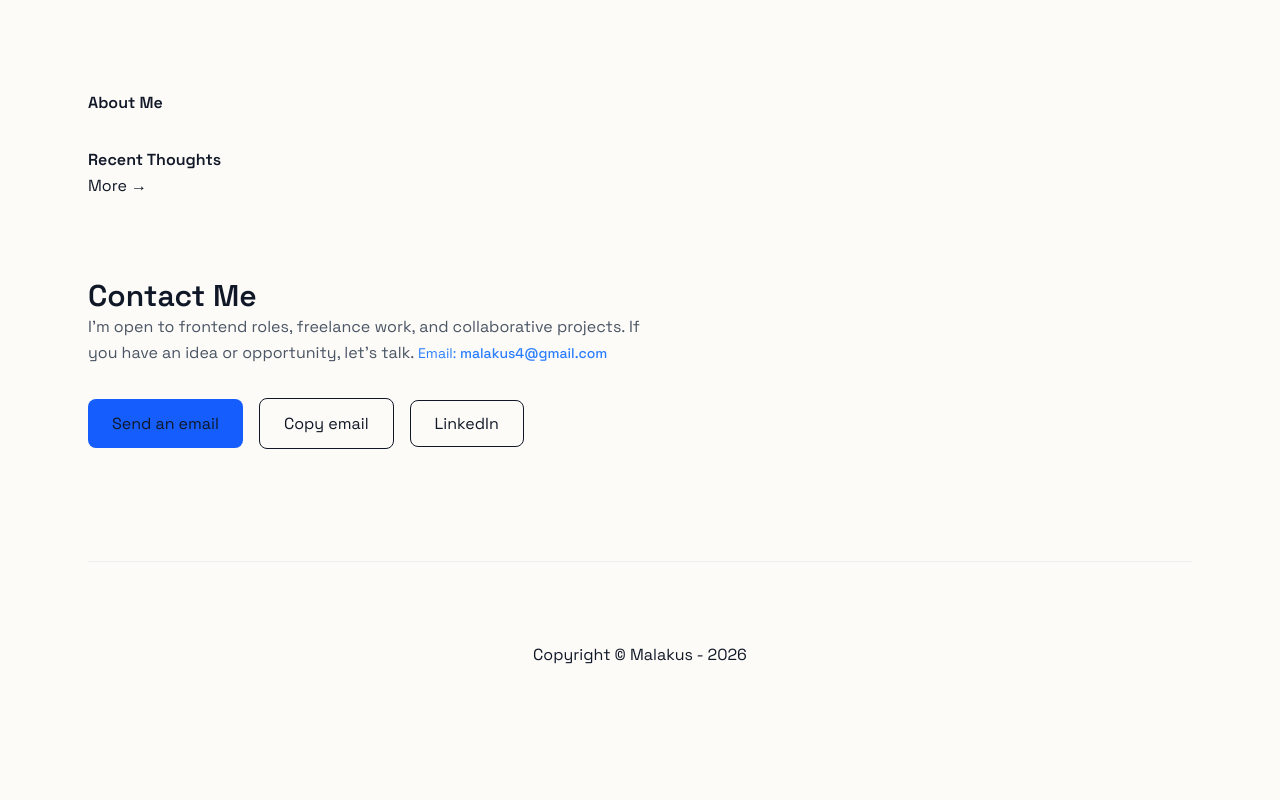
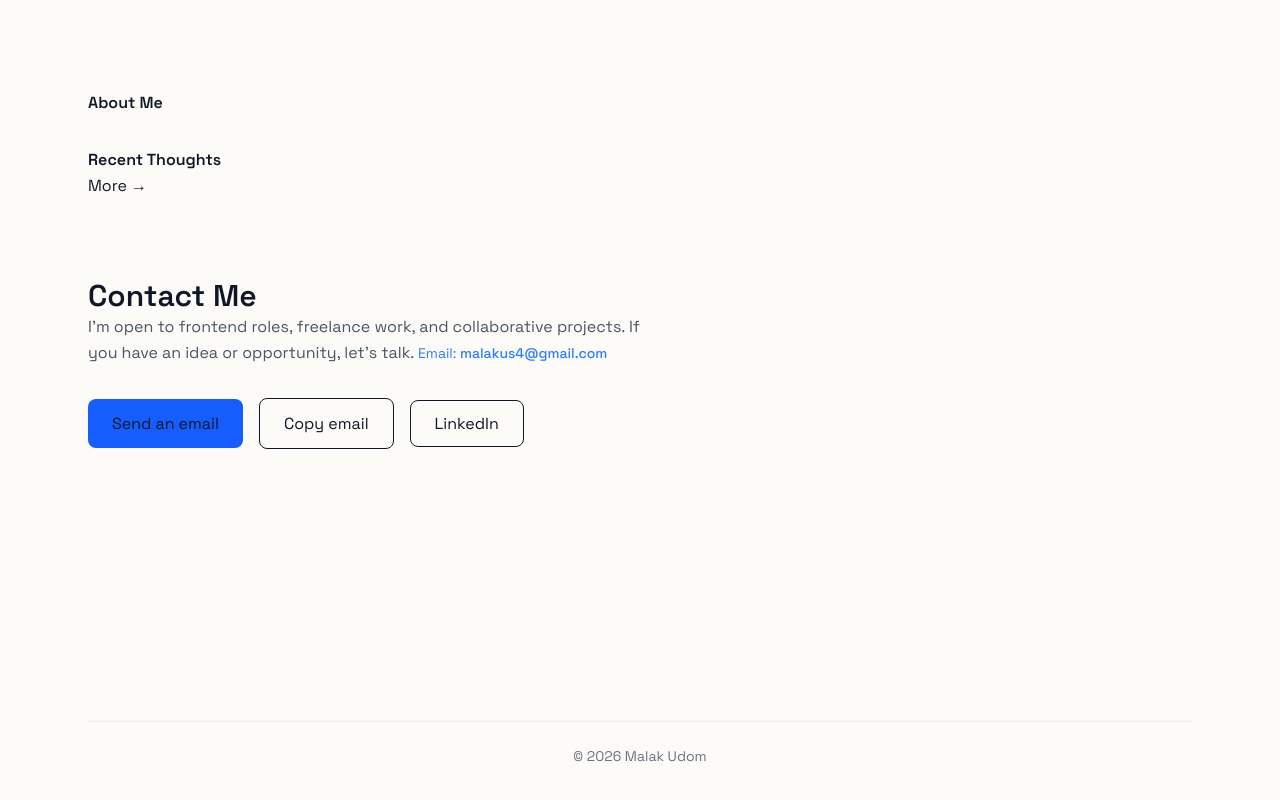
Before and after one commit to malakus4/portfolio-react, a React (Vite) app: page / in a window 1280 px wide. Shown: the part 2005-2805 px from the top of the page. Before the commit the page ends 2753 px from the top, so only its background shows below. Built offline with nearby package versions, Linux system fonts and the light colour scheme.

Commit message:
feat: add copyright section to Footer

```diff
--- a/src/components/footer/Footer.jsx
+++ b/src/components/footer/Footer.jsx
@@ -1,10 +1,14 @@
 import React from 'react'
+import FooterCopyright from './FooterCopyright'
 
 function Footer() {
   return (
 
-    <footer className="footer py-20 border-t border-gray-200/60 ">
-        <p className="text-center">Copyright &copy; Malakus - {new Date().getFullYear()}</p>
+    <footer className="mt-24 py-16">
+
+
+
+        <FooterCopyright/>
     </footer>
   )
 }
--- /dev/null
+++ b/src/components/footer/FooterCopyright.jsx
@@ -0,0 +1,9 @@
+function FooterCopyright() {
+  return (
+    <div className="border-t border-gray-200/60 py-6 text-center text-sm text-gray-500">
+      &copy; {new Date().getFullYear()} Malak Udom
+    </div>
+  );
+}
+
+export default FooterCopyright;
```
Also changed, not shown: src/components/footer/FooterAbout.jsx (added).
